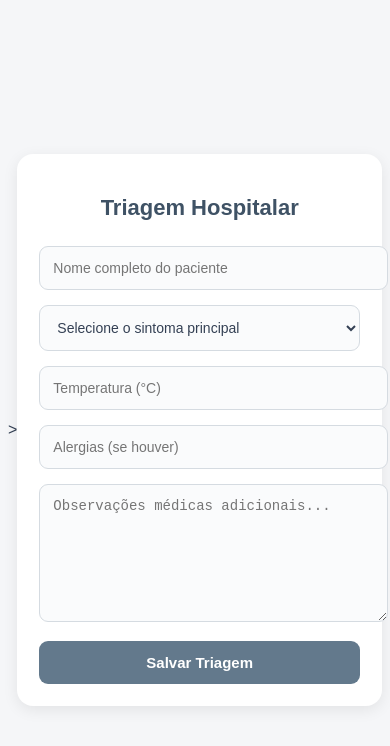
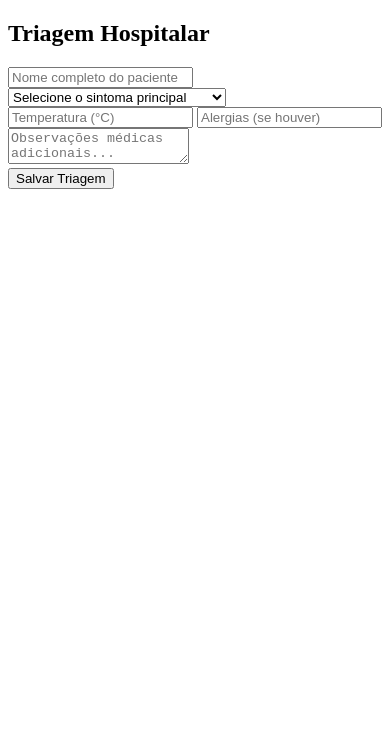
Before and after one commit to cecbxbxsvida/sentinela2, a website: page frontend/triagem.html in a window 390 px wide. Drawn offline with Linux system fonts and the light colour scheme.

Commit message:
Update triagem.html

````diff
--- a/frontend/triagem.html
+++ b/frontend/triagem.html
@@ -14,131 +14,6 @@
         Triagem Hospitalar
     </title>
 
-   <style>
-       ```css
-* {
-    box-sizing: border-box;
-    margin: 0;
-    padding: 0;
-}
-
-body {
-    font-family: Arial, sans-serif;
-    background: #f5f6f8;
-    color: #344054;
-    min-height: 100vh;
-    display: flex;
-    justify-content: center;
-    align-items: center;
-}
-
-.container {
-    width: 92%;
-    max-width: 620px;
-    background: #ffffff;
-    padding: 30px;
-    border-radius: 16px;
-    box-shadow: 0 4px 15px rgba(0, 0, 0, 0.08);
-}
-
-h2 {
-    text-align: center;
-    color: #3f5265;
-    margin-bottom: 25px;
-    font-size: 25px;
-}
-
-input,
-select,
-textarea {
-    width: 100%;
-    border: 1px solid #d5dbe1;
-    background: #fafbfc;
-    border-radius: 9px;
-    padding: 13px;
-    margin-bottom: 15px;
-    font-size: 14px;
-    color: #344054;
-    outline: none;
-}
-
-input:focus,
-select:focus,
-textarea:focus {
-    border-color: #8095a8;
-    background: #ffffff;
-}
-
-textarea {
-    height: 110px;
-    resize: vertical;
-}
-
-button {
-    width: 100%;
-    border: none;
-    border-radius: 9px;
-    padding: 13px;
-    background: #63798c;
-    color: #ffffff;
-    font-size: 15px;
-    font-weight: bold;
-    cursor: pointer;
-    transition: 0.2s;
-}
-
-button:hover {
-    background: #536a7d;
-}
-
-#resultado {
-    margin-bottom: 15px;
-    padding: 12px;
-    border-radius: 8px;
-    text-align: center;
-    font-weight: bold;
-    font-size: 14px;
-}
-
-#resultado:empty {
-    display: none;
-}
-
-/* Classificações de risco */
-
-.verde {
-    background: #e8f1eb;
-    color: #42634d;
-    border: 1px solid #d3e2d8;
-}
-
-.amarelo {
-    background: #f5f0dc;
-    color: #75642c;
-    border: 1px solid #e8dfbd;
-}
-
-.vermelho {
-    background: #f3e4e5;
-    color: #805056;
-    border: 1px solid #e5cdd0;
-}
-
-@media (max-width: 600px) {
-
-    .container {
-        width: 94%;
-        padding: 22px;
-    }
-
-    h2 {
-        font-size: 22px;
-    }
-}
-```
-
-   </style>
-    >
 
 </head>
 
````
